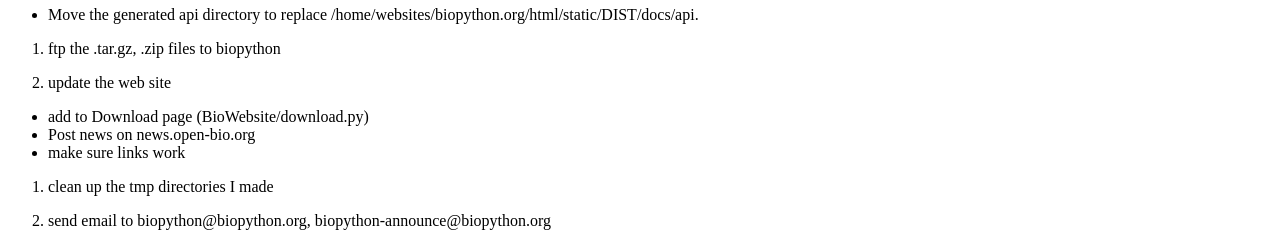
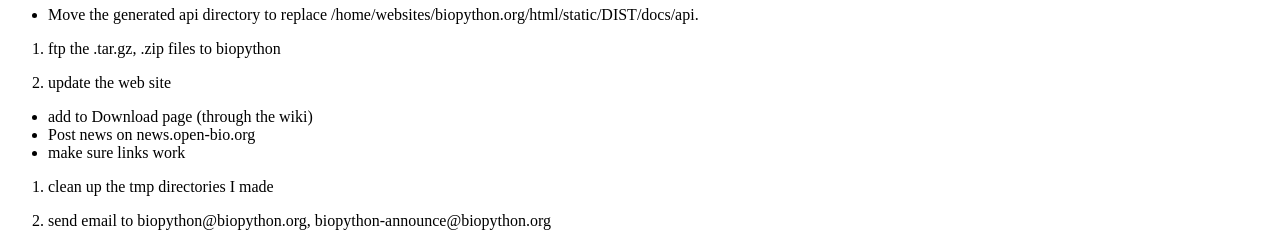
Before and after one commit to biopython/biopython.github.io, a Jekyll site: the page built from wiki/Building_a_release.md, in a window 1280 px wide. Shown: the part 1322-1565 px from the top of the page. Built offline with Jekyll 4.4.1, drawn with Linux system fonts in a browser that asks for light colours.

Commit message:
Change to wiki page

```diff
--- a/wiki/Building_a_release.md
+++ b/wiki/Building_a_release.md
@@ -87,7 +87,7 @@ any changes will be installed on new downloads
 
 19. update the web site
 
--   add to Download page (BioWebsite/download.py)
+-   add to Download page (through the wiki)
 -   Post news on news.open-bio.org
 -   make sure links work
 
```
Also changed, not shown: 1 other file.
